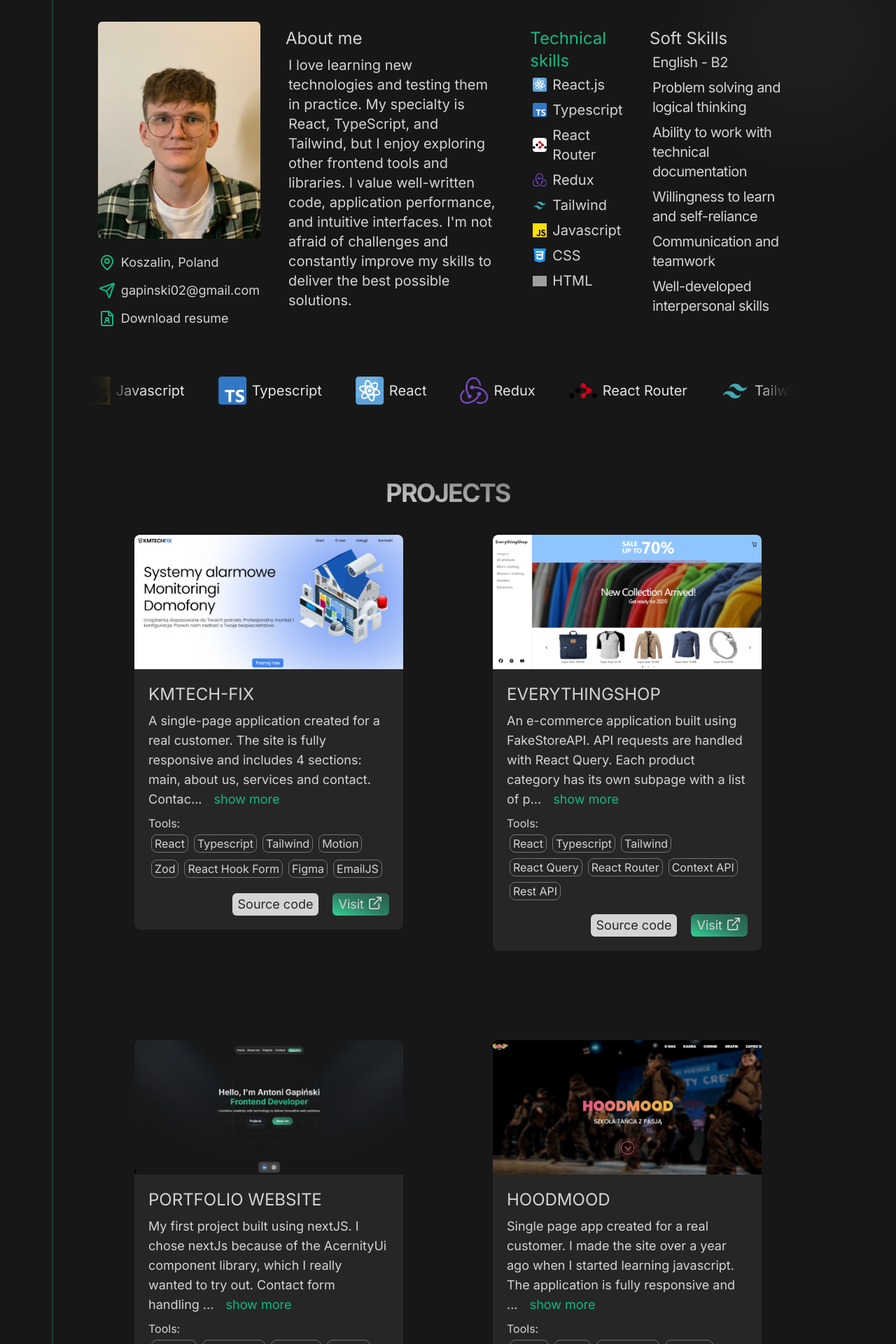
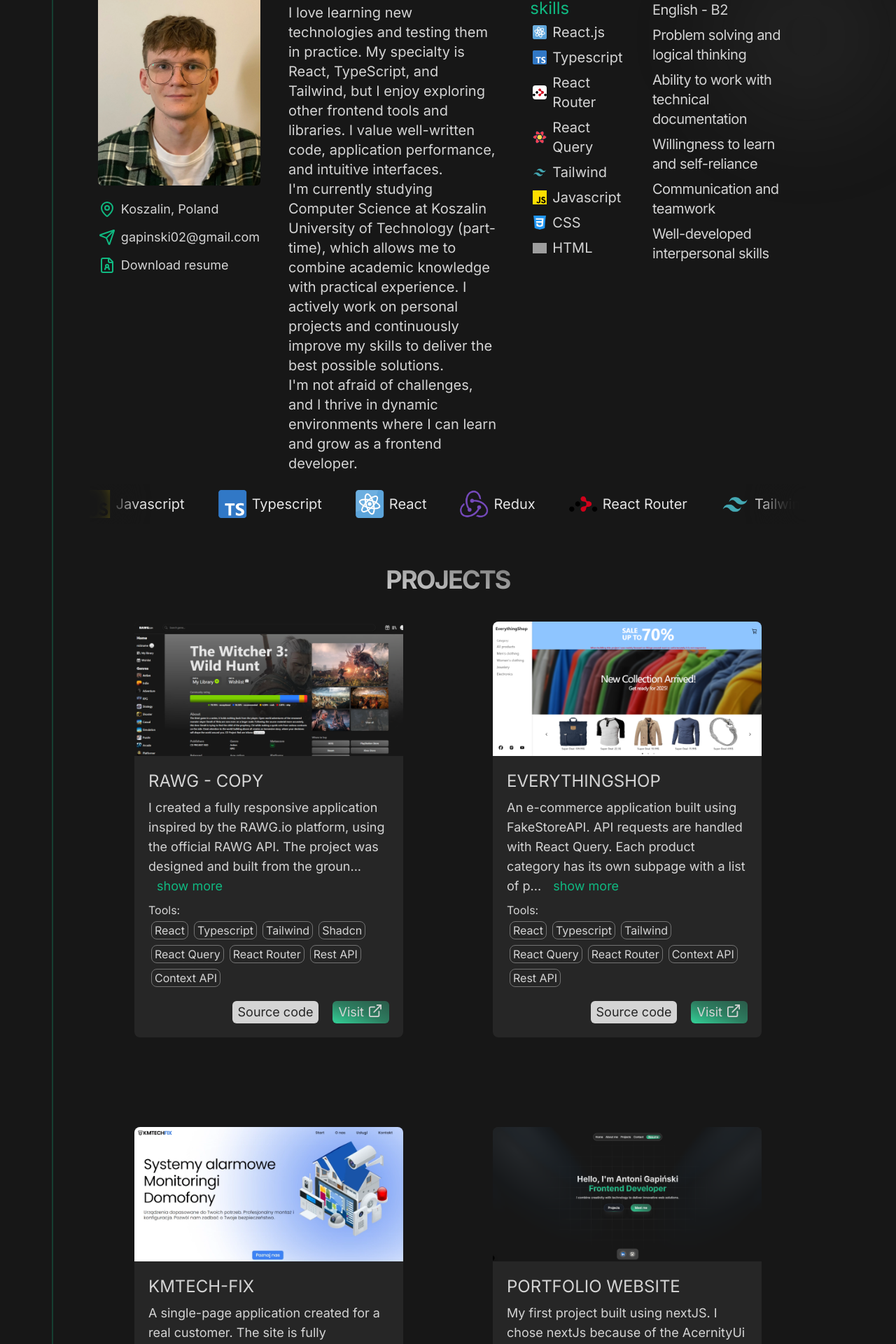
Before and after one commit to gapinsky/portfolio, a Next.js app: page / in a window 1280 px wide. Shown: the part 956-2876 px from the top of the page at 70% size. Built offline with nearby package versions, Linux system fonts and the light colour scheme; grey boxes are pictures that could not be loaded.

Commit message:
update projects

```diff
--- a/app/sections/aboutMe/AboutMe.tsx
+++ b/app/sections/aboutMe/AboutMe.tsx
@@ -37,9 +37,14 @@
             I love learning new technologies and testing them in practice. My
             specialty is React, TypeScript, and Tailwind, but I enjoy exploring
             other frontend tools and libraries. I value well-written code,
-            application performance, and intuitive interfaces. I&apos;m not
-            afraid of challenges and constantly improve my skills to deliver the
+            application performance, and intuitive interfaces.
+            <br /> I'm currently studying Computer Science at Koszalin
+            University of Technology (part-time), which allows me to combine
+            academic knowledge with practical experience. I actively work on
+            personal projects and continuously improve my skills to deliver the
             best possible solutions.
+            <br /> I'm not afraid of challenges, and I thrive in dynamic
+            environments where I can learn and grow as a frontend developer.
           </p>
         </motion.div>
         <motion.div
@@ -75,7 +80,7 @@
             <li className="flex items-center ">
               <Image
                 src="/icons/react.png"
-                alt="react.js icon"
+                alt="react icon"
                 width={20}
                 height={20}
                 className="mr-2"
@@ -85,7 +90,7 @@
             <li className="flex items-center ">
               <Image
                 src="/icons/ts.png"
-                alt="react.js icon"
+                alt="typescript icon"
                 width={20}
                 height={20}
                 className="mr-2 "
@@ -95,7 +100,7 @@
             <li className="flex items-center ">
               <Image
                 src="/icons/router.png"
-                alt="react.js icon"
+                alt="react router icon"
                 width={20}
                 height={20}
                 className="mr-2 bg-white rounded-sm"
@@ -104,18 +109,18 @@
             </li>
             <li className="flex items-center ">
               <Image
-                src="/icons/redux.png"
-                alt="react.js icon"
+                src="/icons/react-query.png"
+                alt="tanstack query icon"
                 width={20}
                 height={20}
                 className="mr-2 "
               />
-              Redux
+              React Query
             </li>
             <li className="flex items-center ">
               <Image
                 src="/icons/tailwind.png"
-                alt="react.js icon"
+                alt="tailwind icon"
                 width={20}
                 height={20}
                 className="mr-2 "
@@ -125,7 +130,7 @@
             <li className="flex items-center ">
               <Image
                 src="/icons/js.png"
-                alt="react.js icon"
+                alt="javascript icon"
                 width={20}
                 height={20}
                 className="mr-2 "
@@ -135,7 +140,7 @@
             <li className="flex items-center ">
               <Image
                 src="/icons/css.png"
-                alt="react.js icon"
+                alt="css icon"
                 width={20}
                 height={20}
                 className="mr-2 "
@@ -145,7 +150,7 @@
             <li className="flex items-center ">
               <Image
                 src="/icons/html.png"
-                alt="react.js icon"
+                alt="html icon"
                 width={20}
                 height={20}
                 className="mr-2 "
--- a/app/sections/projects/projectsList.ts
+++ b/app/sections/projects/projectsList.ts
@@ -1,21 +1,21 @@
 export const projectsList = [
   {
-    title: "Kmtech-fix ",
+    title: "Rawg - copy",
     description:
-      "A single-page application created for a real customer. The site is fully responsive and includes 4 sections: main, about us, services and contact. Contact form handling done with react-hook-form, validation - zod. Mail handling - emailJS. Animation using motion. Accordion components and reusable service cards displayed dynamically. The most difficult task for me was to design the application according to the client's guidelines, in order to do this I had to learn Figma, which I didn't know before. This project demonstrates my skills: building responsive web applications using React and Typescript, creating animations, styling using Tailwind, semantics, creating components, knowing JSX, dynamically displaying information, working with forms and working with customers. ",
-    image: "/thumbnails/kmtechfixThumbnail.webp",
+      "I created a fully responsive application inspired by the RAWG.io platform, using the official RAWG API. The project was designed and built from the ground up, offering a modern interface with support for light and dark modes. The app features a game search with a dynamic list of suggestions, making it easy to quickly find titles of interest. The list of game genres is pulled directly from the API, and each category has its own dedicated sub-page. In order to optimise performance, unlimited scrolling of the games list (Infinite Scroll) has been implemented, allowing successive results to load smoothly. Clicking on a game tile takes the user to a detailed title page with information on platforms, publisher, age category and game rating. In addition, the user has access to a gallery of screenshots and gameplay footage in the form of a carousel, a list of similar titles and links to shops where the game can be purchased. A review chart showing the distribution of user opinions is generated based on community ratings. The app enables library and wishlist management, allowing users to add games and dynamically filter to quickly find items of interest. Thanks to modern technology and performance optimisation, the app provides a smooth and intuitive user experience.",
+    image: "/thumbnails/rawgThumbnail.webp",
     tools: [
       "React",
       "Typescript",
       "Tailwind",
-      "Motion",
-      "Zod",
-      "React Hook Form",
-      "Figma",
-      "EmailJS",
+      "Shadcn",
+      "React Query",
+      "React Router",
+      "Rest API",
+      "Context API",
     ],
-    link: "https://kmechfix.vercel.app/",
-    github: "https://github.com/gapinsky/kmechfix",
+    link: "https://rawg-copy-gapinski.vercel.app/",
+    github: "https://github.com/gapinsky/rawg-copy",
   },
   {
     title: "EverythingShop",
@@ -36,6 +36,24 @@
     github: "https://github.com/gapinsky/fake-store",
   },
   {
+    title: "Kmtech-fix ",
+    description:
+      "A single-page application created for a real customer. The site is fully responsive and includes 4 sections: main, about us, services and contact. Contact form handling done with react-hook-form, validation - zod. Mail handling - emailJS. Animation using motion. Accordion components and reusable service cards displayed dynamically. The most difficult task for me was to design the application according to the client's guidelines, in order to do this I had to learn Figma, which I didn't know before. This project demonstrates my skills: building responsive web applications using React and Typescript, creating animations, styling using Tailwind, semantics, creating components, knowing JSX, dynamically displaying information, working with forms and working with customers. ",
+    image: "/thumbnails/kmtechfixThumbnail.webp",
+    tools: [
+      "React",
+      "Typescript",
+      "Tailwind",
+      "Motion",
+      "Zod",
+      "React Hook Form",
+      "Figma",
+      "EmailJS",
+    ],
+    link: "https://kmechfix.vercel.app/",
+    github: "https://github.com/gapinsky/kmechfix",
+  },
+  {
     title: "Portfolio Website",
     description:
       "My first project built using nextJS. I chose nextJs because of the AcernityUi component library, which I really wanted to try out. Contact form handling done with react-hook-form, validation - zod. Mail handling - emailJS. I designed the look of the app myself in Figma. I think this is a valuable project demonstrating my ability to work with technologies that are new to me (nextJS), libraries (AcernityUI) and technical documentation.",
@@ -51,13 +69,4 @@
     link: "https://kmechfix.vercel.app/",
     github: "https://github.com/gapinsky/portfolio",
   },
-  {
-    title: "Hoodmood",
-    description:
-      "Single page app created for a real customer. I made the site over a year ago when I started learning javascript. The application is fully responsive and contains a lot of reactive components, such as an accordion, a sliding graphic (table) on small screens, buttons, links, a map with the location, cards of instructors after clicking which a modal with more information appears. I am most satisfied with the dynamic price list which, after clicking on a category button, displays a list of classes and their price, as this was a challenge for me at the time. In addition, the site includes a contact form, validation using regular expressions in javascript, the emailJS library is responsible for the sending process. For styling and animation I used SCSS. After sending a message from the form, a confirmation modal appears.",
-    image: "/thumbnails/hoodThumbnail.webp",
-    tools: ["HTML", "SCSS", "JavaScript", "RestAPI", "EmailJS"],
-    link: "https://hoodmood.pl",
-    github: "https://github.com/gapinsky/hoodmood",
-  },
 ];
```
Also changed, not shown: public/icons/react-query.png (added), public/thumbnails/rawgThumbnail.webp (added).
